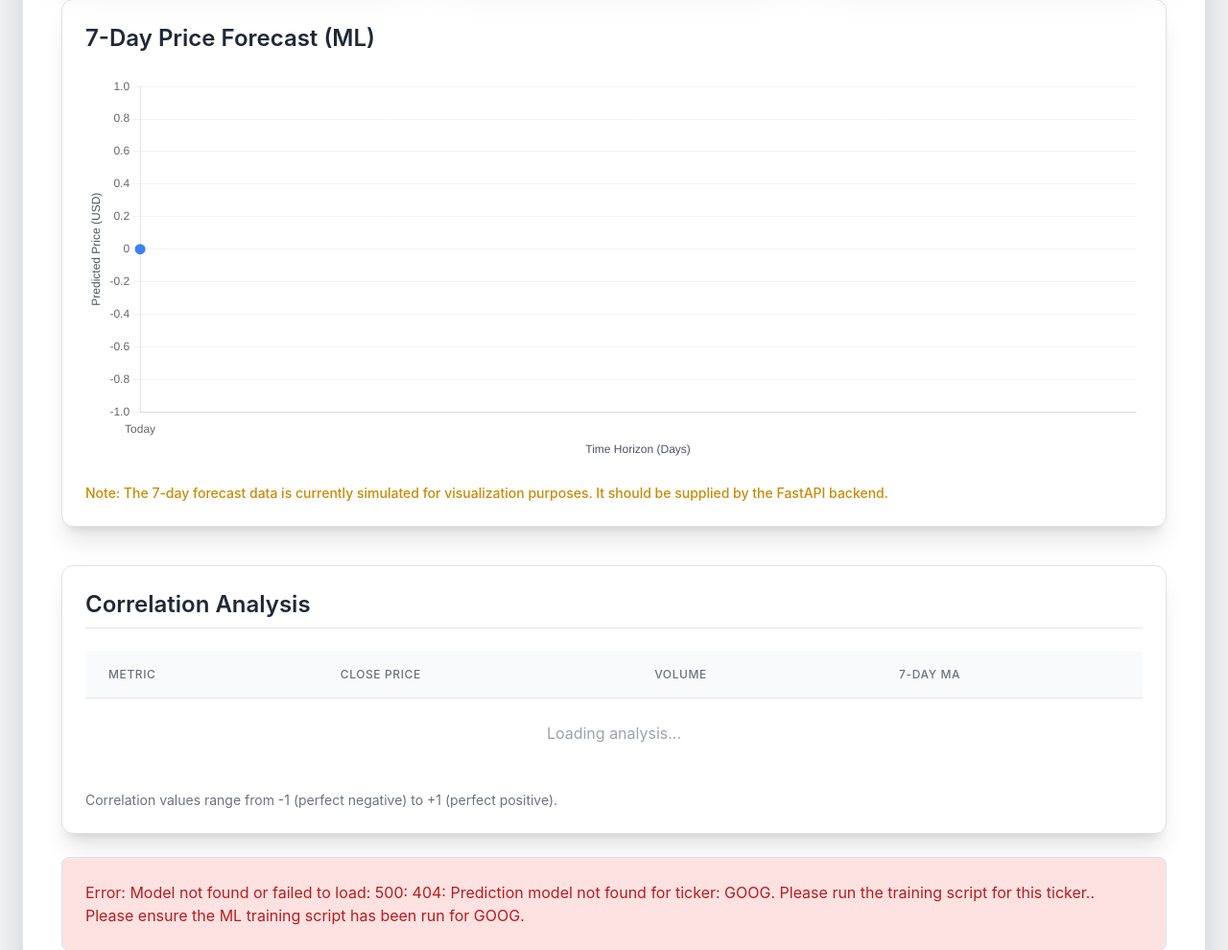
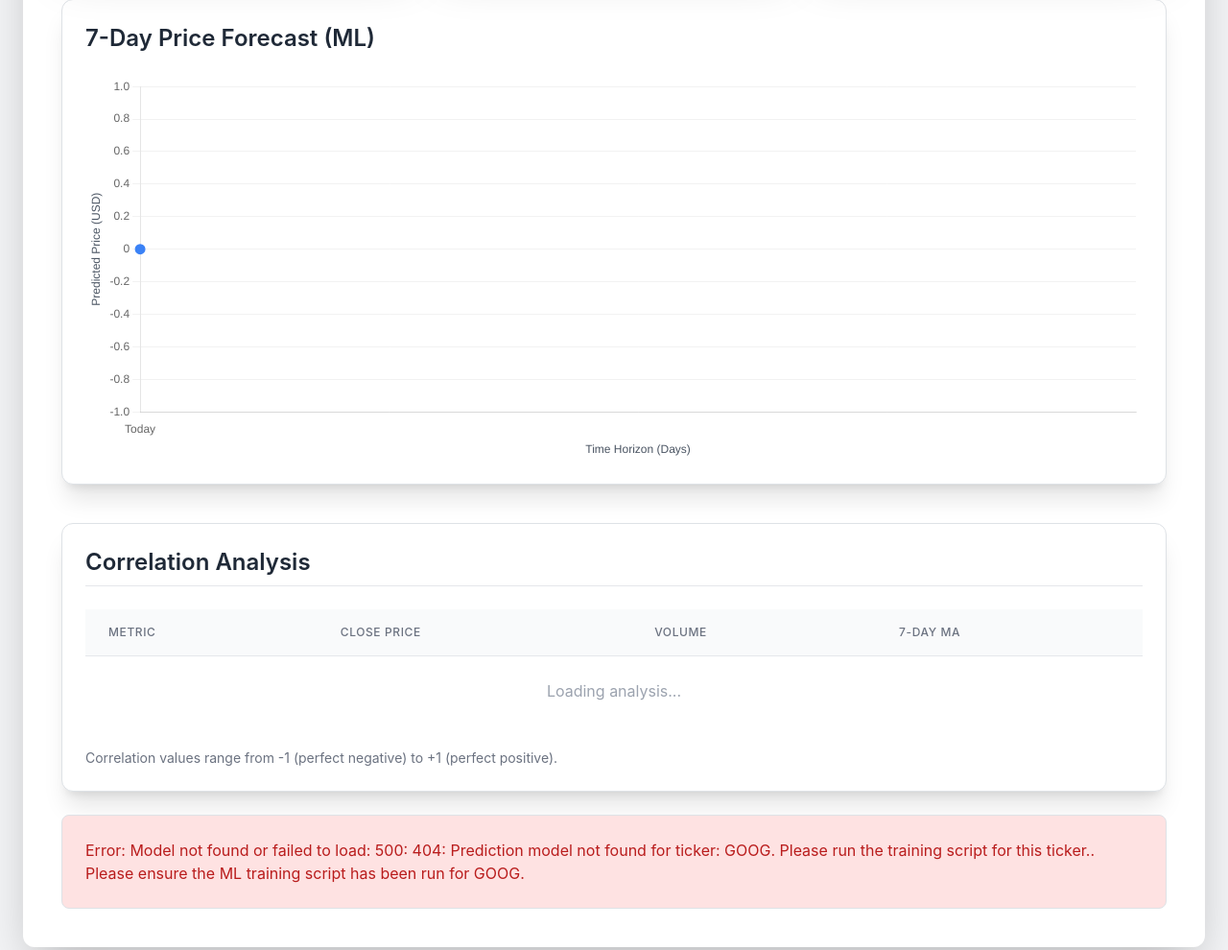
Before and after one commit to Stephen0111/EPL-Predictor, a FastAPI app: page /analytics in a window 1280 px wide. Shown: the part 478-1468 px from the top of the page at 96% size. Run offline with FastAPI, Linux system fonts and the light colour scheme; parts of the project's set-up code (start-up, migrations or seed data) failed here and were passed over; some libraries are stand-ins or nearby versions.

Commit message:
Update finance.html

```diff
--- a/templates/finance.html
+++ b/templates/finance.html
@@ -218,11 +218,7 @@
           <div class="chart-container">
             <canvas id="forecastChart"></canvas>
           </div>
-          <p class="mt-4 text-sm text-gray-500 text-yellow-600 font-medium">
-            Note: The 7-day forecast data is currently simulated for
-            visualization purposes. It should be supplied by the FastAPI
-            backend.
-          </p>
+
         </div>
 
         <div
```
